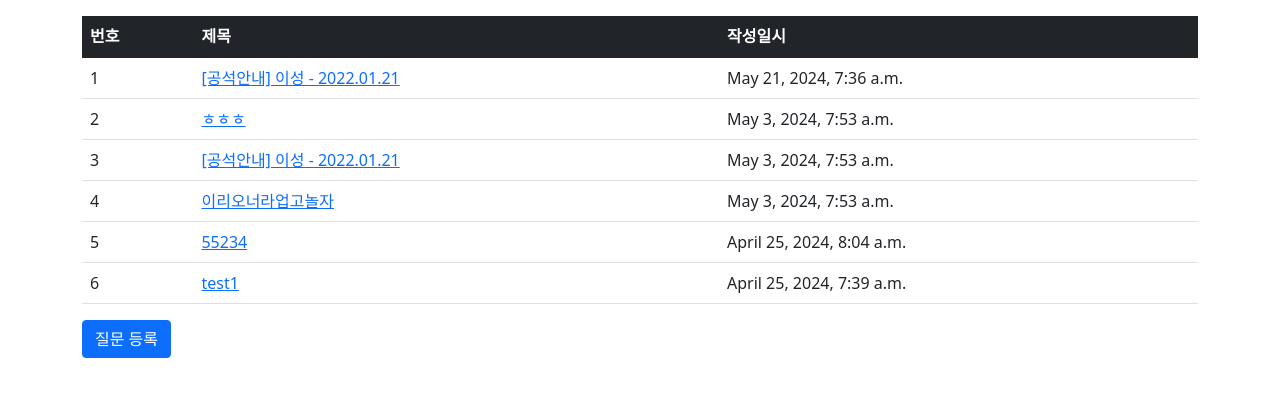
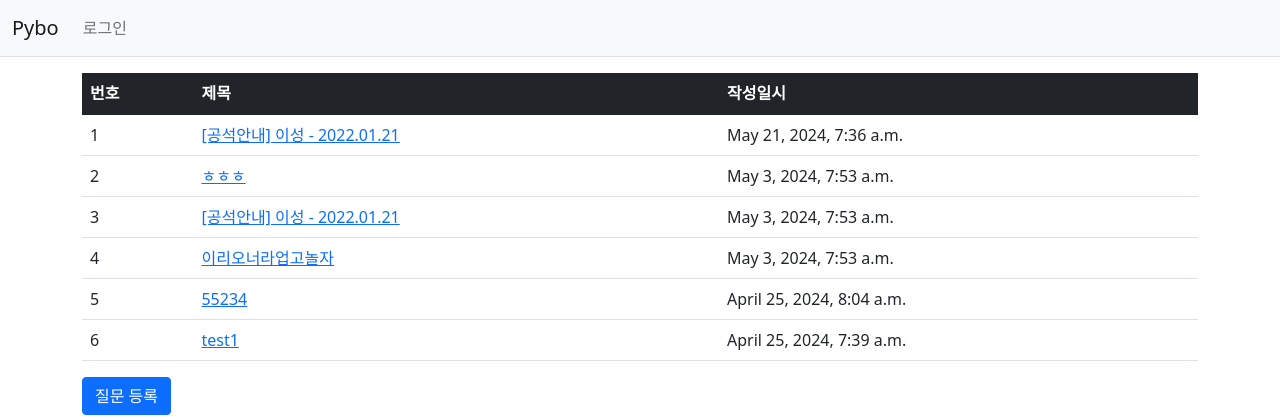
Before and after one commit to lucigun/gram_django, a Django app: page / in a window 1280 px wide. Shown: the top 420 px of the page. Run offline with Django 5.2, Linux system fonts and the light colour scheme; data comes from the database, SQL or seed files in the repository; some libraries are stand-ins or nearby versions.

Commit message:
3-01. 네비게이션바

```diff
--- a/templates/base.html
+++ b/templates/base.html
@@ -12,9 +12,16 @@
     <title> hello pybo</title>
 </head>
 <body>
+<!--네비게이션바S-->
+{% include "navbar.html" %}
+<!--네비게이션바E-->
 <!-- 기본템플릿안에 추가 되는 내용-->
 {% block content %}
 {% endblock %}
 <!-- 추가되는 내용 end -->
+<!-- 부트스트랩 js S-->
+<script src="{% static 'bootstrap.min.js' %}"></script>
+<script
+<!-- 부트스트랩 js E-->
 </body>
 </html>
--- /dev/null
+++ b/templates/navbar.html
@@ -0,0 +1,20 @@
+<nav class="navbar navbar-expand-lg navbar-light bg-light border-bottom">
+  <div class="container-fluid">
+    <a class="navbar-brand" href="{% url 'pybo:index' %}">Pybo</a>
+    <button class="navbar-toggler" type="button"
+            data-bs-toggle="collapse"
+            data-bs-target="#navbarSupportedContent"
+            aria-controls="navbarSupportedContent"
+            aria-expanded="false"
+            aria-label="Toggle navigation">
+      <span class="navbar-toggler-icon"></span>
+    </button>
+    <div class="collapse navbar-collapse" id="navbarSupportedContent">
+      <ul class="navbar-nav me-auto mb-2 mb-lg-0">
+        <li class="nav-item">
+          <a class="nav-link" href="#">로그인</a>
+        </li>
+      </ul>
+    </div>
+  </div>
+</nav>
```
